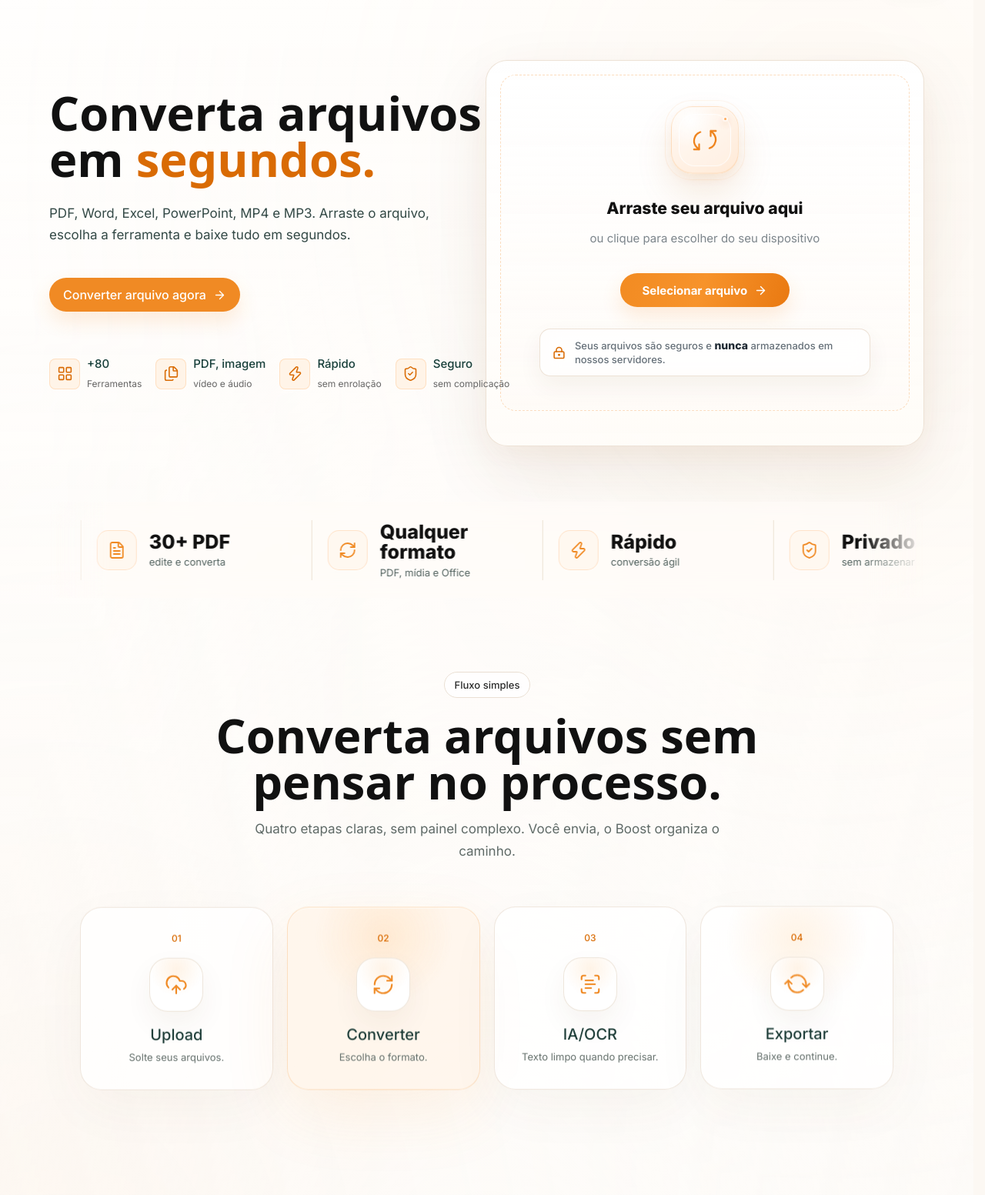
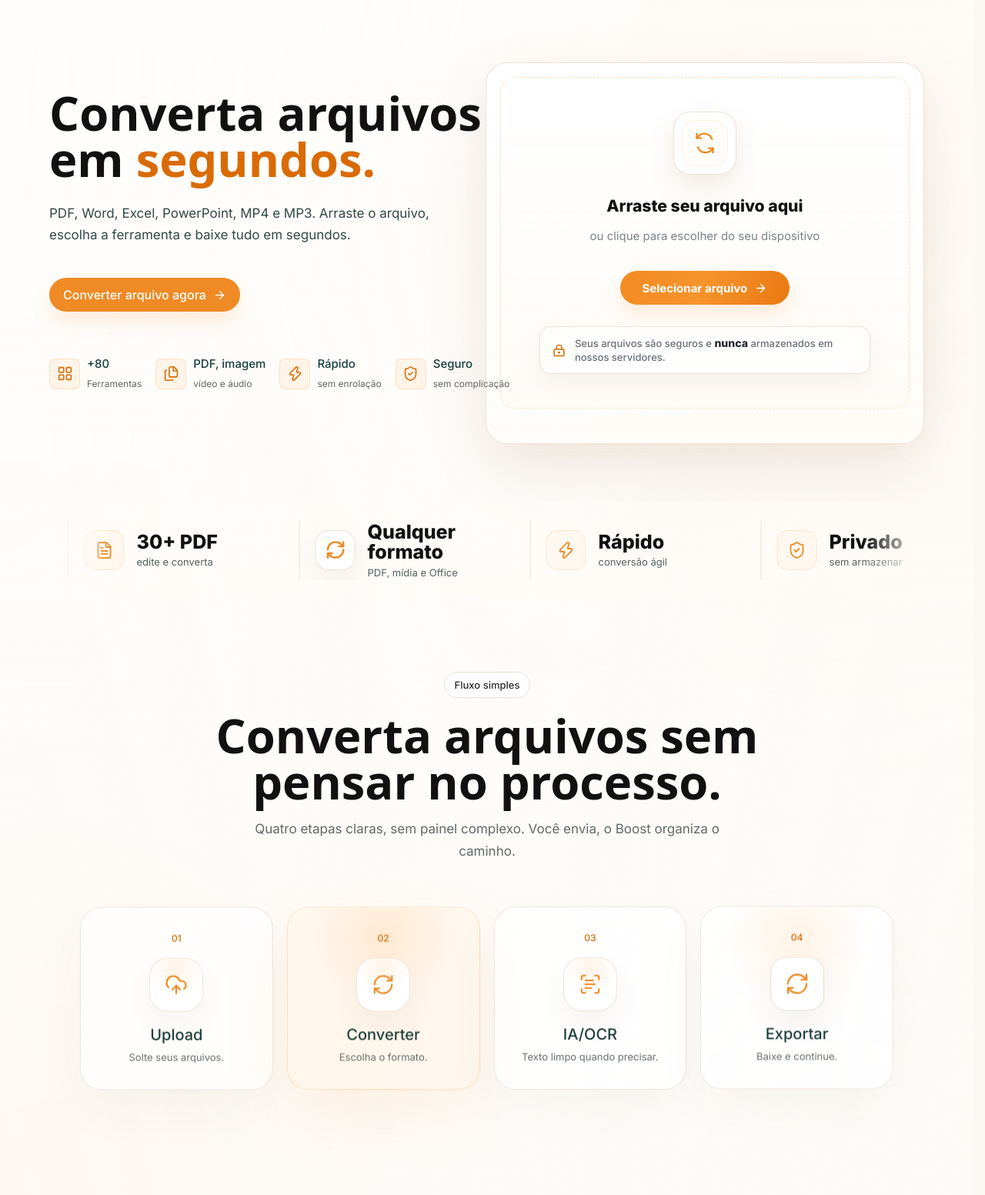
Before and after one commit to Boost-Convert-team/Boost.Convert, a Flask app: page / in a window 1280 px wide. Shown: the part 72-1625 px from the top of the page at 77% size. Run offline with Flask 3, Linux system fonts and the light colour scheme; some web fonts are replaced.

Commit message:
Arrumando bugs, animacoes da MVP boostconvert

```diff
--- a/frontend/static/css/home/hero.css
+++ b/frontend/static/css/home/hero.css
@@ -721,21 +721,17 @@
     display: grid;
     place-items: center;
     isolation: isolate;
-    width: 88px;
-    height: 88px;
+    width: 82px;
+    height: 82px;
     margin-bottom: 28px;
-    border: 1px solid rgba(240, 138, 36, .18);
-    border-radius: 28px;
+    border: 1px solid rgba(234, 223, 211, .88);
+    border-radius: 22px;
     color: #ee8017;
-    background:
-        radial-gradient(circle at 28% 20%, rgba(255, 255, 255, .98), transparent 38%),
-        linear-gradient(145deg, #fffaf5, #ffead7);
+    background: #fff;
     box-shadow:
-        0 22px 48px rgba(180, 91, 16, .14),
-        0 6px 16px rgba(240, 138, 36, .08),
-        inset 0 1px 0 rgba(255, 255, 255, .98),
-        inset 0 -1px 0 rgba(240, 138, 36, .08);
-    animation: heroUploadIconFloat 5.8s var(--ease-air) infinite;
+        0 18px 42px rgba(88, 58, 24, .08),
+        0 8px 22px rgba(240, 138, 36, .055),
+        inset 0 1px 0 rgba(255, 255, 255, .96);
     transition:
         transform 320ms var(--ease-air),
         border-color 320ms var(--ease-air),
@@ -745,30 +741,24 @@
 .hero-upload-icon::before {
     content: "";
     position: absolute;
-    inset: 9px;
+    inset: 10px;
     z-index: -1;
-    border: 1px solid rgba(255, 255, 255, .82);
-    border-radius: 21px;
-    background: rgba(255, 255, 255, .22);
+    border: 1px solid rgba(240, 138, 36, .10);
+    border-radius: 17px;
+    background: rgba(255, 247, 239, .36);
 }
 
 .hero-upload-icon::after {
-    content: "";
-    position: absolute;
-    inset: -8px;
-    z-index: -2;
-    border: 1px solid rgba(240, 138, 36, .12);
-    border-radius: 34px;
-    opacity: .72;
-    animation: heroUploadIconHalo 5.8s var(--ease-air) infinite;
+    display: none;
 }
 
 .hero-upload-icon svg {
     position: relative;
     z-index: 2;
-    width: 48px;
-    height: 48px;
+    width: 42px;
+    height: 42px;
     overflow: visible;
+    transform: translateZ(0);
 }
 
 .hero-upload-convert-symbol {
@@ -785,23 +775,14 @@
 }
 
 .hero-upload-convert-symbol {
-    stroke-width: 3;
+    stroke-width: 3.2;
     opacity: 1;
-    animation: heroUploadConvertSpin 2.4s linear infinite;
+    animation: heroUploadConvertSpin 4.2s var(--ease-air) infinite;
+    will-change: transform;
 }
 
 .hero-upload-orbit {
-    position: absolute;
-    top: 12px;
-    right: 13px;
-    z-index: 3;
-    width: 7px;
-    height: 7px;
-    border: 2px solid rgba(255, 255, 255, .94);
-    border-radius: 50%;
-    background: #ff9b3d;
-    box-shadow: 0 4px 10px rgba(217, 107, 4, .24);
-    animation: heroUploadOrbitPulse 2.6s var(--ease-air) infinite;
+    display: none;
 }
 
 .hero-upload-card:hover .hero-upload-icon,
@@ -809,10 +790,9 @@
 .hero-upload-dropzone.is-dragging .hero-upload-icon {
     border-color: rgba(240, 138, 36, .32);
     box-shadow:
-        0 26px 58px rgba(180, 91, 16, .18),
-        0 8px 20px rgba(240, 138, 36, .10),
-        inset 0 1px 0 rgba(255, 255, 255, .98),
-        inset 0 -1px 0 rgba(240, 138, 36, .10);
+        0 22px 50px rgba(88, 58, 24, .095),
+        0 10px 24px rgba(240, 138, 36, .09),
+        inset 0 1px 0 rgba(255, 255, 255, .98);
 }
 
 .hero-upload-dropzone strong {
@@ -1143,7 +1123,11 @@
 }
 
 @keyframes heroUploadConvertSpin {
-    to {
+    0%, 58% {
+        transform: rotate(0deg);
+    }
+
+    84%, 100% {
         transform: rotate(360deg);
     }
 }
@@ -1205,6 +1189,7 @@
 }
 
 .boost-proof-bar {
+    --proof-item-width: 286px;
     position: relative;
     z-index: 5;
     grid-column: 1 / -1;
@@ -1216,7 +1201,8 @@
     border-radius: 0;
     background: rgba(255, 252, 248, .56);
     box-shadow: none;
-    backdrop-filter: blur(14px);
+    contain: layout paint;
+    transform: translateZ(0);
     -webkit-mask-image: linear-gradient(90deg, transparent 0, #000 7%, #000 93%, transparent 100%);
     mask-image: linear-gradient(90deg, transparent 0, #000 7%, #000 93%, transparent 100%);
 }
@@ -1224,21 +1210,21 @@
 .boost-proof-track {
     display: flex;
     width: max-content;
-    animation: boostProofFilm 34s linear infinite;
+    min-width: max-content;
+    animation: boostProofFilm 32s linear infinite;
+    backface-visibility: hidden;
+    transform: translate3d(0, 0, 0);
     will-change: transform;
-}
-
-.boost-proof-bar:hover .boost-proof-track {
-    animation-play-state: paused;
 }
 
 .boost-proof-item {
     display: grid;
     grid-template-columns: 52px 1fr;
-    flex: 0 0 286px;
+    flex: 0 0 var(--proof-item-width);
     gap: 5px 16px;
     align-items: center;
     padding: 2px 24px;
+    contain: layout paint style;
 }
 
 .boost-proof-item + .boost-proof-item {
@@ -1258,9 +1244,27 @@
     box-shadow: none;
 }
 
-.boost-proof-bar span i {
+.boost-proof-format .boost-proof-format-icon {
+    border-color: rgba(234, 223, 211, .90);
+    border-radius: 17px;
+    background: #fff;
+    box-shadow:
+        0 14px 34px rgba(88, 58, 24, .075),
+        inset 0 1px 0 rgba(255, 255, 255, .96);
+}
+
+.boost-proof-bar span i,
+.boost-proof-bar span svg {
     width: 24px;
     height: 24px;
+}
+
+.boost-proof-format .boost-proof-format-icon i,
+.boost-proof-format .boost-proof-format-icon svg {
+    width: 27px;
+    height: 27px;
+    color: var(--orange);
+    stroke-width: 2.2;
 }
 
 .boost-proof-bar strong {
@@ -1282,11 +1286,11 @@
 
 @keyframes boostProofFilm {
     from {
-        transform: translateX(0);
+        transform: translate3d(0, 0, 0);
     }
 
     to {
-        transform: translateX(-50%);
+        transform: translate3d(-50%, 0, 0);
     }
 }
 
--- a/frontend/static/css/home/tools.css
+++ b/frontend/static/css/home/tools.css
@@ -1004,6 +1004,15 @@
     box-shadow: 0 20px 44px rgba(240, 138, 36, .12);
 }
 
+.flow-icon-converting {
+    border-color: rgba(234, 223, 211, .90);
+    border-radius: 20px;
+    background: #fff;
+    box-shadow:
+        0 18px 42px rgba(88, 58, 24, .075),
+        inset 0 1px 0 rgba(255, 255, 255, .96);
+}
+
 .flow-icon svg {
     width: 30px;
     height: 30px;
@@ -1011,7 +1020,10 @@
 }
 
 .flow-icon-converting svg {
-    animation: convertIconSpin 1.6s linear infinite;
+    width: 32px;
+    height: 32px;
+    color: var(--orange);
+    animation: none;
     transform-origin: center;
 }
 
--- a/frontend/templates/home.html
+++ b/frontend/templates/home.html
@@ -106,8 +106,8 @@
                 <strong>30+ PDF</strong>
                 <small>edite e converta</small>
             </article>
-            <article class="boost-proof-item">
-                <span><i data-lucide="refresh-cw" aria-hidden="true"></i></span>
+            <article class="boost-proof-item boost-proof-format">
+                <span class="boost-proof-format-icon"><i data-lucide="refresh-cw" aria-hidden="true"></i></span>
                 <strong>Qualquer formato</strong>
                 <small>PDF, m&iacute;dia e Office</small>
             </article>
@@ -137,8 +137,8 @@
                 <strong>30+ PDF</strong>
                 <small>edite e converta</small>
             </article>
-            <article class="boost-proof-item" aria-hidden="true">
-                <span><i data-lucide="refresh-cw" aria-hidden="true"></i></span>
+            <article class="boost-proof-item boost-proof-format" aria-hidden="true">
+                <span class="boost-proof-format-icon"><i data-lucide="refresh-cw" aria-hidden="true"></i></span>
                 <strong>Qualquer formato</strong>
                 <small>PDF, m&iacute;dia e Office</small>
             </article>
@@ -205,7 +205,7 @@
             <article class="flow-card flow-card-converting">
                 <span class="flow-index">04</span>
                 <div class="flow-icon flow-icon-converting">
-                    <i class="converting-icon" data-lucide="refresh-cw" aria-hidden="true"></i>
+                    <i data-lucide="refresh-cw" aria-hidden="true"></i>
                 </div>
                 <div class="flow-copy">
                     <strong>Exportar</strong>
@@ -332,7 +332,7 @@
                 Comece gratuitamente e fa&ccedil;a upgrade quando precisar de mais recursos,
                 volume e prioridade para os seus arquivos.
             </p>
-            <strong class="home-pricing-save">Economize 17%</strong>
+            <strong class="home-pricing-save">Economize 45%</strong>
             <a class="text-link" href="{{ url_for('main.planos') }}">Comparar planos <i data-lucide="arrow-right" aria-hidden="true"></i></a>
         </div>
 
--- a/frontend/templates/planos.html
+++ b/frontend/templates/planos.html
@@ -12,7 +12,7 @@
             </div>
             <h1 id="pricing-title">Escolha o <span>plano ideal</span> para converter sem limites</h1>
             <p>Comece gratuitamente e fa&ccedil;a upgrade quando precisar de mais recursos, volume e prioridade para os seus arquivos.</p>
-            <strong class="pricing-save">Economize 17%</strong>
+            <strong class="pricing-save">Economize 45%</strong>
         </div>
 
         <div class="pricing-stage reveal" aria-label="Planos dispon&iacute;veis">
```
